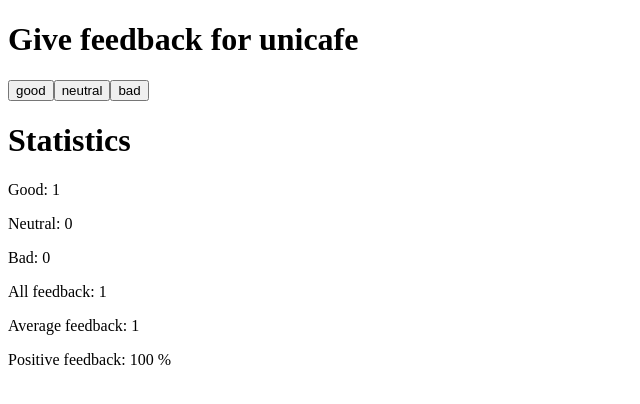
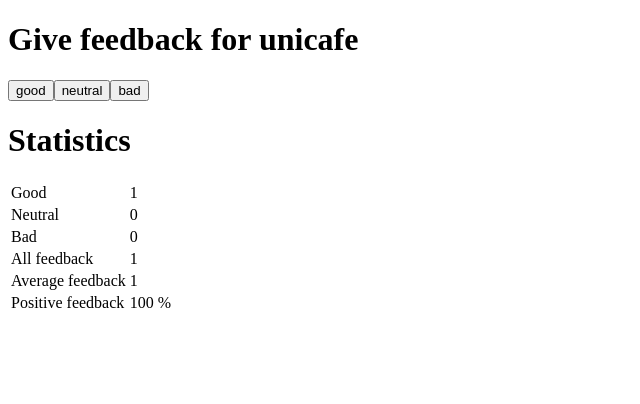
Before and after one commit to noriind/HSYopenFullstack, a React (Vite) app in the folder assignments/osa1/unicafe/unicafe/: page / in a window 1280 px wide. Both pictures are taken after a click on the button "good". Shown: the top 404 px of the page, without its empty margins (0-640 px from the left). Built offline with nearby package versions, Linux system fonts and the light colour scheme.

Commit message:
1.11: unicafe step6

```diff
--- a/assignments/osa1/unicafe/unicafe/src/App.jsx
+++ b/assignments/osa1/unicafe/unicafe/src/App.jsx
@@ -26,7 +26,10 @@
 
 const StatisticLine = ({ text, value }) => {
   return (
-    <p>{text}: {value}</p>
+    <tr>
+      <td>{text}</td>
+      <td>{value}</td>
+    </tr>
   )
 }
 
@@ -42,12 +45,16 @@
   return (
     <div>
       <h1>Statistics</h1>
+      <table>
+        <tbody>
           <StatisticLine text="Good" value={good} />
           <StatisticLine text="Neutral" value={neutral} />
           <StatisticLine text="Bad" value={bad} />
           <StatisticLine text="All feedback" value={countAll} />
           <StatisticLine text="Average feedback" value={countAverage} />
           <StatisticLine text="Positive feedback" value={`${countPositive} %`} />
+        </tbody>
+      </table>
     </div>
   )
 }
```
Lines whose indentation alone changed are shown as unchanged.
